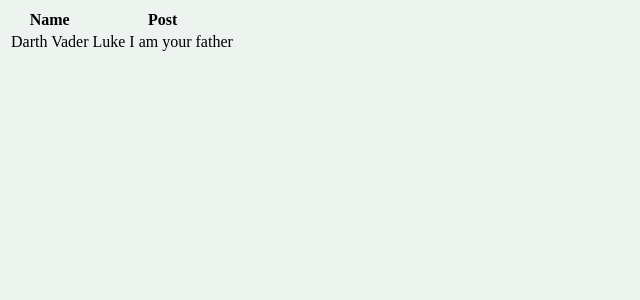
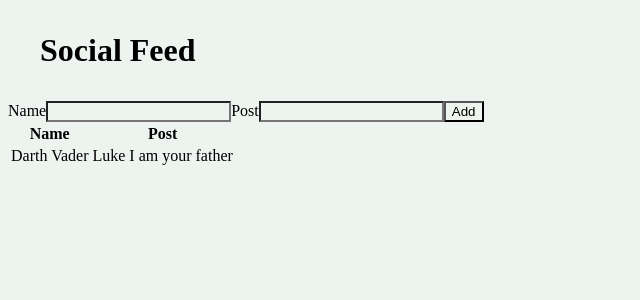
Before and after one commit to Jcparks84/social_feed, a React (Create React App) app: page / in a window 1280 px wide. Shown: the top 300 px of the page, without its empty margins (0-640 px from the left). Built offline with nearby package versions, Linux system fonts and the light colour scheme.

Commit message:
Started Navbar + Added New Post Function

```diff
--- a/src/App.js
+++ b/src/App.js
@@ -1,12 +1,21 @@
 import React, { useState } from "react";
 import "./App.css";
 import DisplayPost from "./Components/DisplayPost";
+import CreatePost from "./Components/CreatePost";
+import NavBar from "./Components/Navbar";
 
 function App(){
     const[post, setPost] = useState([{name: 'Darth Vader', post: 'Luke I am your father',}])
 
+    function AddNewPost(postss){
+        let tempPost = [...post, postss];
+        setPost(tempPost)
+    }
+
     return(
         <div>
+            <NavBar/>
+            <CreatePost postProperty={AddNewPost}/>
             <DisplayPost parentPost={post}/>
         </div>
 
--- a/src/Components/CreatePost.jsx
+++ b/src/Components/CreatePost.jsx
@@ -0,0 +1,30 @@
+import React, { useState } from 'react';
+
+
+const CreatePost = (props) => {
+
+    const[name, setName] = useState('');
+    const[post, setPost] = useState('');
+
+    function handleSubmit(event){
+        event.preventDefault();
+        let newPost = {
+            name: name,
+            post: post
+        };
+        props.postProperty(newPost)
+
+    }
+
+    return (
+        <form onSubmit={handleSubmit}>
+            <label>Name</label>
+            <input type='Name' value={name}onChange={(event)=>setName(event.target.value)}/>
+            <label>Post</label>
+            <input type='Post' value={post}onChange={(event)=>setPost(event.target.value)}/>
+            <button type='submit'>Add</button>
+        </form>
+      );
+}
+
+export default CreatePost;
--- a/src/Components/Navbar.jsx
+++ b/src/Components/Navbar.jsx
@@ -0,0 +1,15 @@
+import React, { useState } from "react";
+
+const NavBar = (props) => {
+  return (
+    <div className="navbar">
+      <div>
+        <h1 style={{margin: "1em"}}>
+          Social Feed
+        </h1>
+      </div>
+    </div>
+  );
+};
+
+export default NavBar;
```
Also changed, not shown: src/Components/CreatePost.css (deleted), src/Components/DisplayPost.css (deleted), src/Components/Navbar.css (deleted), src/Components/Post.css (deleted).
